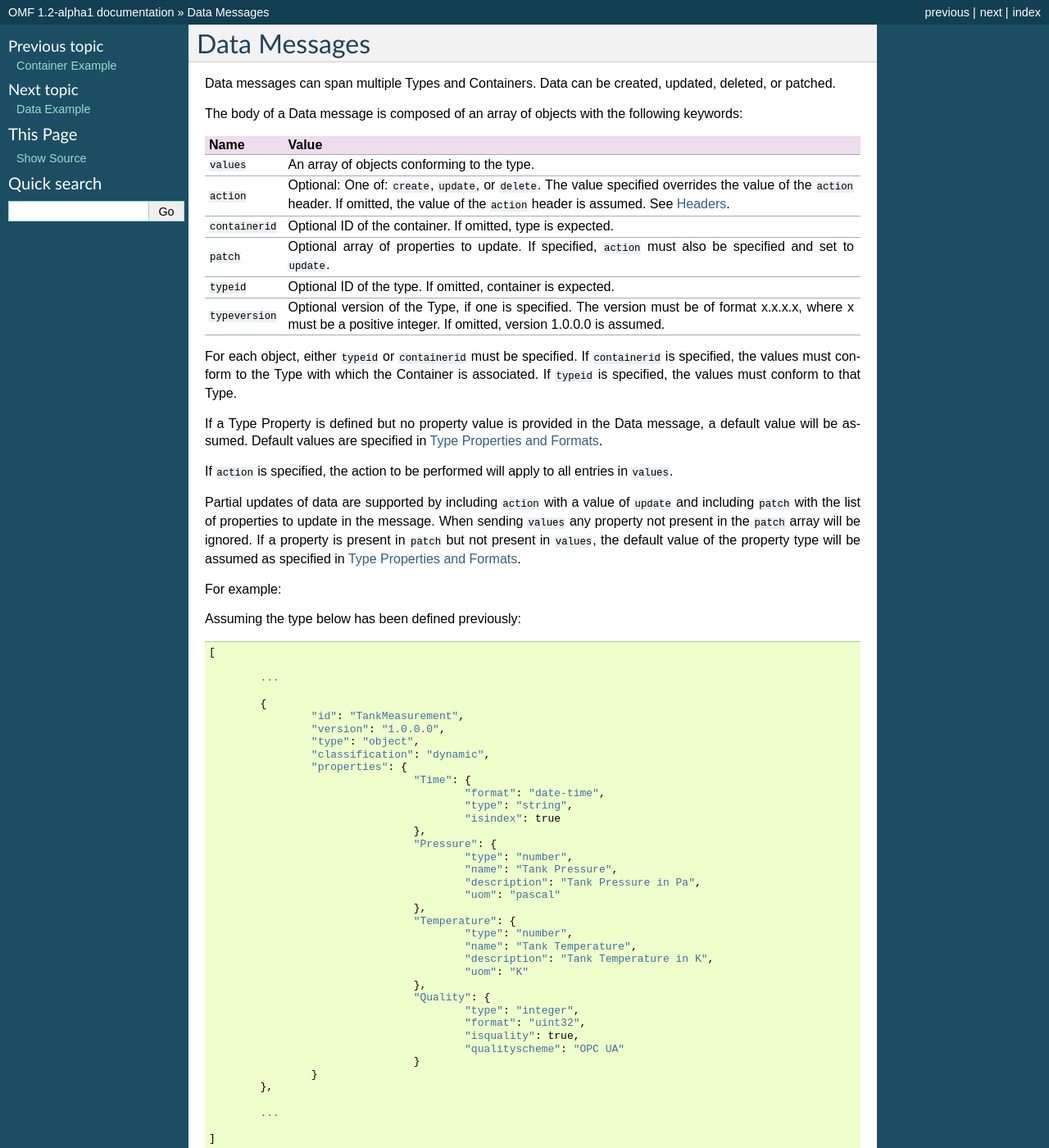
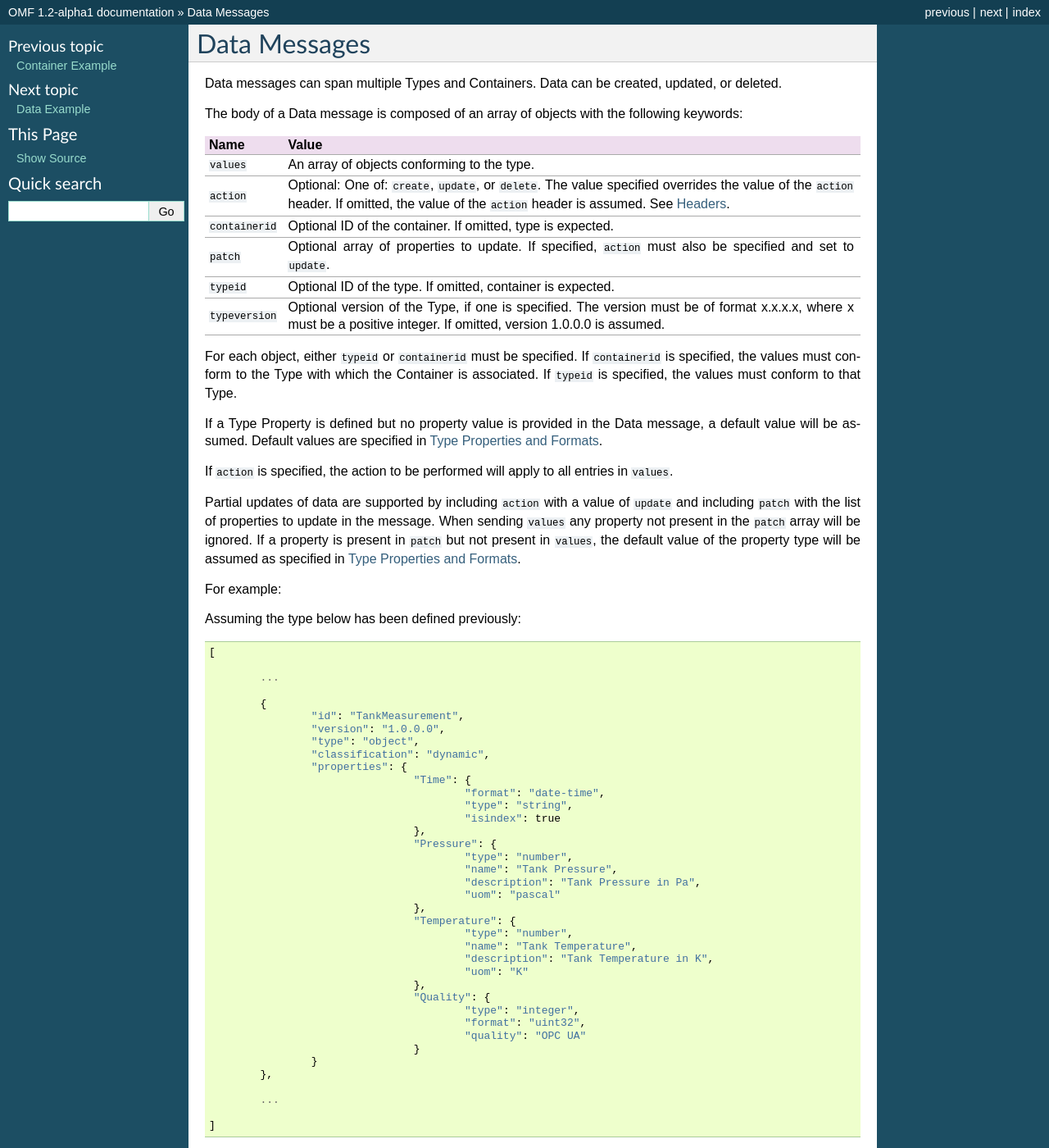
Before and after one commit to AVEVA/OMF-Docs, a Sphinx documentation site: the page built from docs/Data_Messages.rst, in a window 1280 px wide and 1400 px high. Shown: the whole window at 82% size. Built offline with Sphinx 7.4.7, drawn with Linux system fonts in a browser that asks for light colours.

Commit message:
Fix Quality samples and misc

```diff
--- a/docs/Data_Messages.rst
+++ b/docs/Data_Messages.rst
@@ -1,7 +1,7 @@
 Data Messages
 -------------
 
-Data messages can span multiple Types and Containers. Data can be created, updated, deleted, or patched.
+Data messages can span multiple Types and Containers. Data can be created, updated, or deleted.
 
 The body of a Data message is composed of an array of objects with the following keywords:
 
@@ -61,8 +61,7 @@ Assuming the type below has been defined previously:
 					"Quality": {
 						"type": "integer",
 						"format": "uint32",
-						"isquality": true,
-						"qualityscheme": "OPC UA"
+						"quality": "OPC UA"
 					}
 			}
 		},
--- a/docs/Type_Msg_Sample.rst
+++ b/docs/Type_Msg_Sample.rst
@@ -79,8 +79,7 @@ Type Example
 			"Quality": {
 				"type": "integer",
 				"format": "uint32",
-				"isquality": true,
-				"qualityscheme": "OPC UA"
+				"quality": "OPC UA"
 			}
 		}
 	}, {
--- a/docs/Whats_New.rst
+++ b/docs/Whats_New.rst
@@ -3,7 +3,7 @@ What's New
 
 Version 1.2 introduces the following incremental changes from version 1.1:
 
-- :doc:`Container-level overrides <Container_Messages>` of Type properties using the ``propertyoverrides`` keyword.
-- A ``quality`` keyword for :doc:`Type properties <Type_Properties_and_Formats>` to indicate that a property represents data quality.
+- :doc:`Container-level overrides <Container_Messages>` of Type Properties using the ``propertyoverrides`` keyword.
+- A ``quality`` keyword for :doc:`Type Properties <Type_Properties_and_Formats>` to indicate that a property represents data quality.
 - Ability to override CRUD mode at the object-level (:doc:`Type <Type_Messages>`, :doc:`Container <Container_Messages>`, or :doc:`Data <Data_Messages>`) using the ``action`` keyword.
 - A ``patch`` keyword to allow :doc:`partial updates <Data_Messages>` in Data Messages.
```
